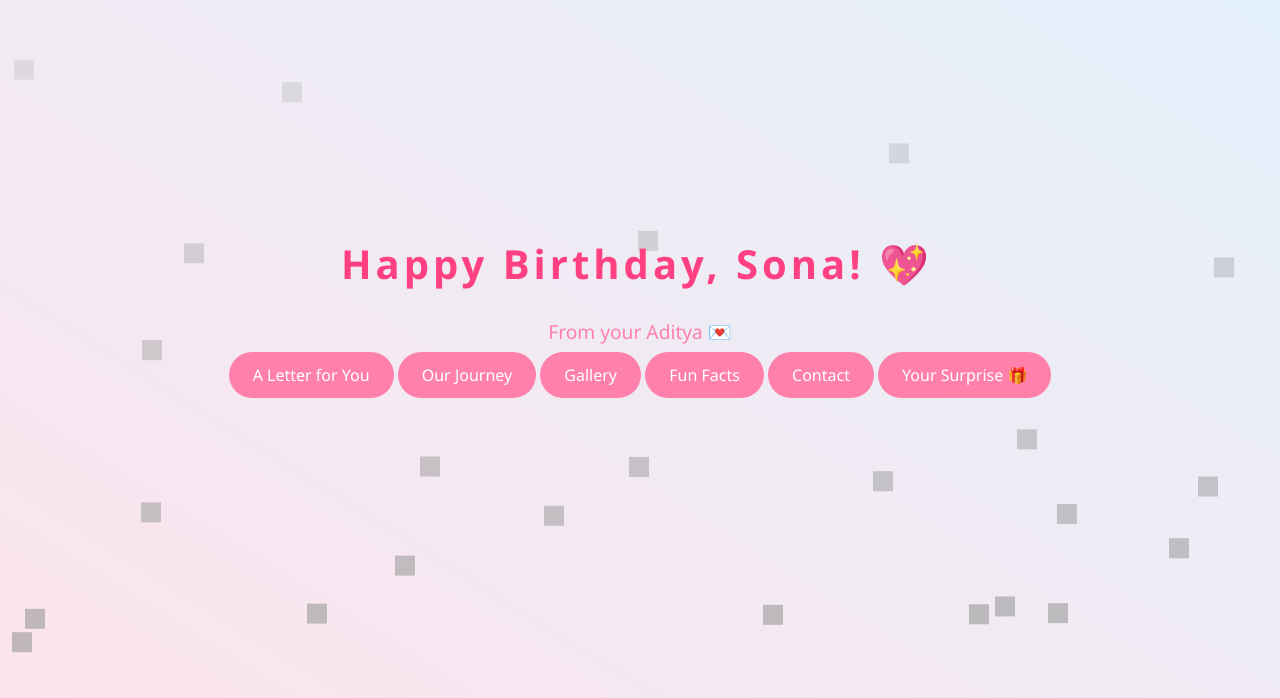
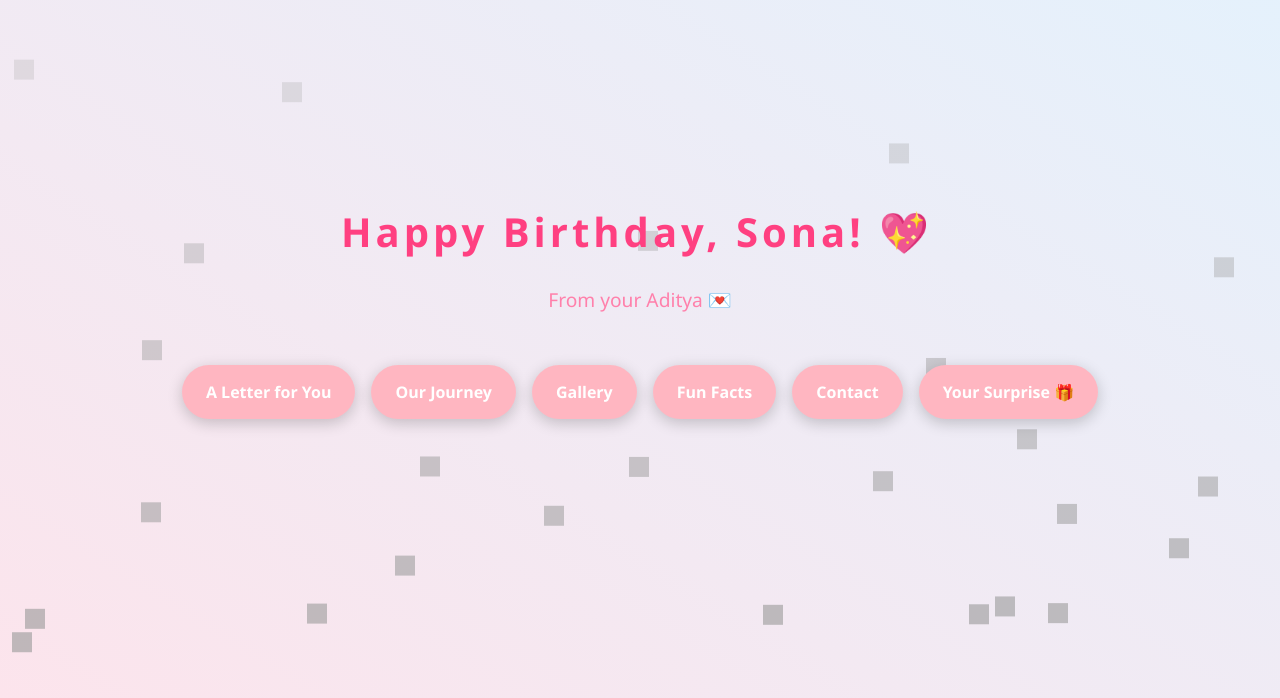
Before and after one commit to Aditya-Shukla-programmer/birthday-, a plain HTML site: page index.html in a window 1280 px wide. Shown: the part 102-800 px from the top of the page. Drawn offline with Linux system fonts and the light colour scheme; grey boxes are pictures that could not be loaded.

Commit message:
Update style.css

```diff
--- a/style.css
+++ b/style.css
@@ -86,6 +86,31 @@ body.landing-page {
   opacity: 0.7;
 }
 
+.button-grid {
+  display: flex;
+  flex-wrap: wrap;
+  justify-content: center;
+  gap: 1rem;
+  margin-top: 2rem;
+}
+
+.btn {
+  padding: 1rem 1.5rem;
+  background: #ffb6c1;
+  color: #fff;
+  text-decoration: none;
+  border-radius: 2rem;
+  box-shadow: 0 4px 15px rgba(0, 0, 0, 0.2);
+  transition: transform 0.2s ease, background 0.3s;
+  font-weight: bold;
+}
+
+.btn:hover {
+  transform: scale(1.05);
+  background: #ff69b4;
+}
+
+
 @keyframes floatUp {
   0% {
     transform: translateY(0);
```
